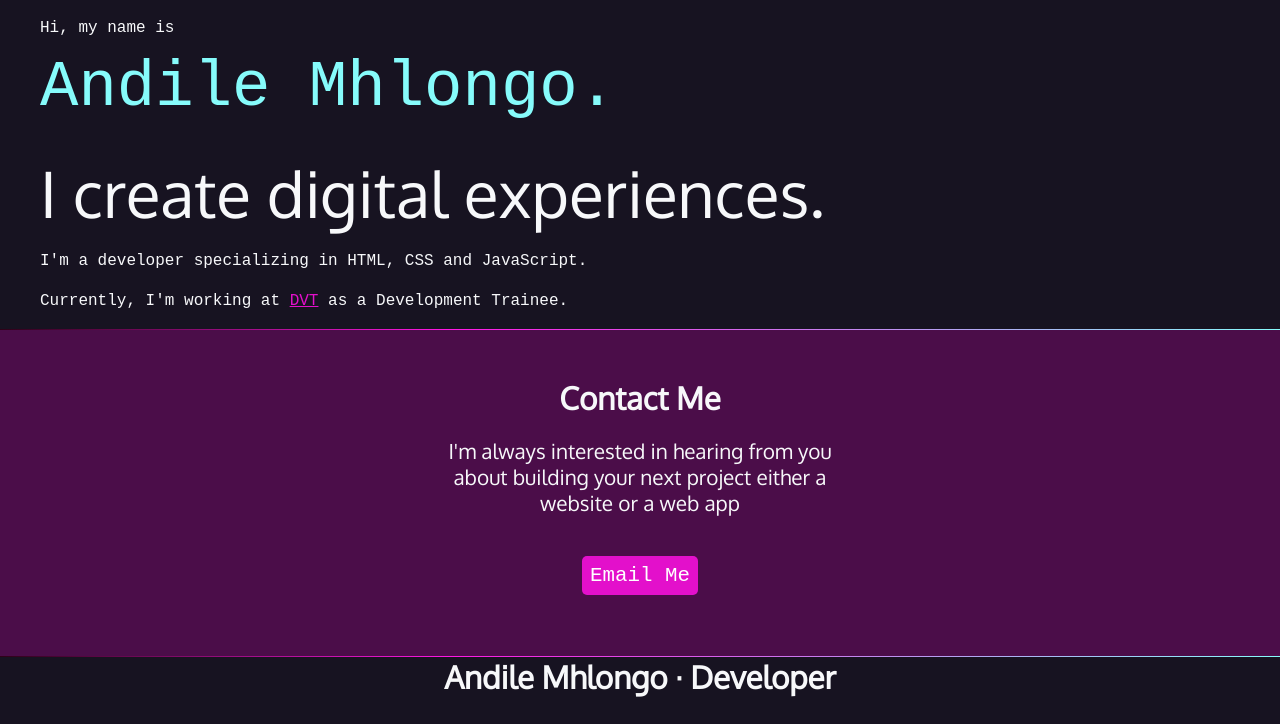
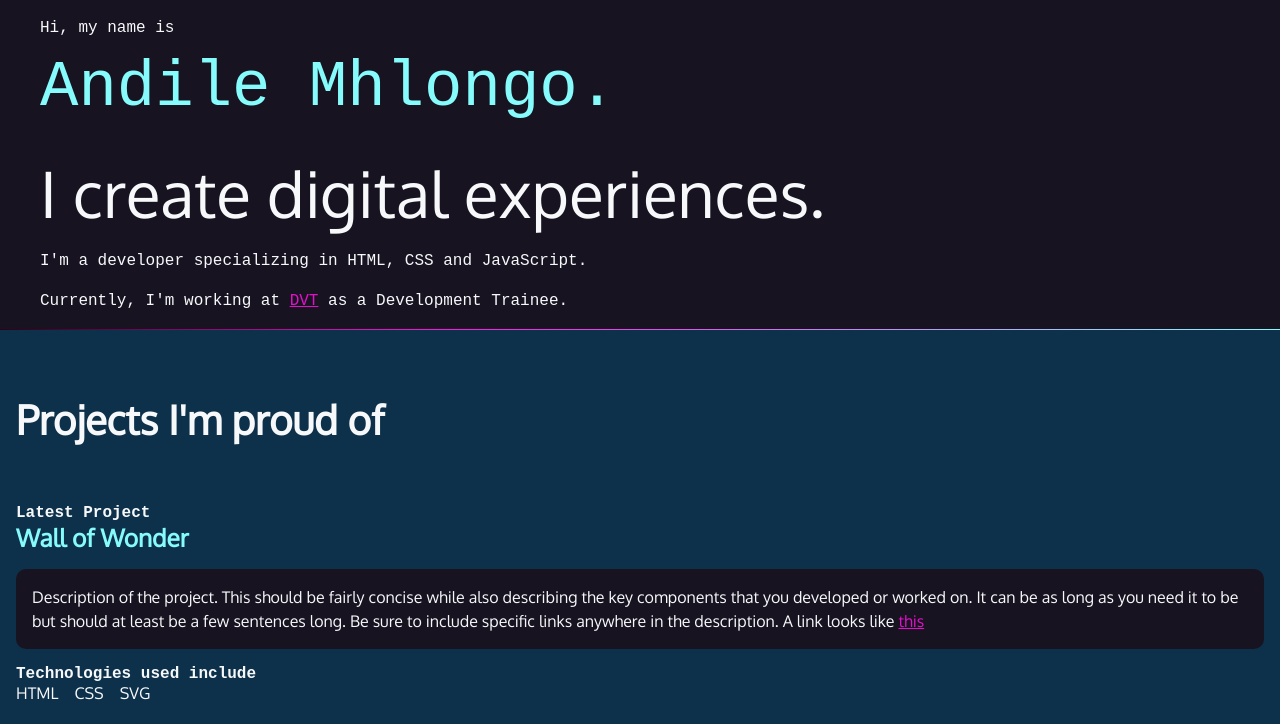
Before and after one commit to amhlongo-dvt/dvt-fullstackdeveopler-roadmap, a plain HTML site: page portfolio/index.html in a window 1280 px wide. Shown: the part 67-791 px from the top of the page. Drawn offline with Linux system fonts and the light colour scheme; a web font is replaced by a local one.

Commit message:
Added a styled project page

```diff
--- a/portfolio/css/style.css
+++ b/portfolio/css/style.css
@@ -44,6 +44,10 @@ a:hover {
 
 .section-plum {
     background-color: var(--plum);
+}
+
+.section-dkblue {
+    background-color: var(--dkblue);
 }
 
 .gradient {
@@ -165,6 +169,56 @@ footer ul {
     font-size: 3rem;
 }
 
+#projects {
+    padding: 4rem 1rem;
+}
+
+#projects h2 {
+    font-size: 2.5rem;
+    margin-bottom: calc(2.5rem*1.5);
+}
+
+#projects h3 {
+    color: var(--aqua);
+}
+
+#projects h4 {
+    font-size: 1rem;
+    font-family: var(--mono);
+    margin: 0;
+}
+
+#projects ul {
+    list-style-type: none;
+    padding: 0;
+    margin: 0;
+    display: flex;
+    flex-flow: row wrap;
+    justify-content: flex-start;
+    gap: 1rem;
+    font-size: 1rem;
+}
+
+#projects img {
+    margin: 2rem 0 4rem 0;
+    border-left: 1px solid var(--aqua);
+    border-top: 1px solid var(--aqua);
+    border-radius: 25px;
+    padding: 1rem;
+}
+
+.blackbox {
+    background-color: var(--black);
+    padding: 1rem;
+    border-radius: 10px;
+    color: var(--white);
+    font-size: 1rem;
+    line-height: 1.5;
+}
+
+
+
+
 @media (min-width: 850px) {
     nav {
         max-width: 1200px;
--- a/portfolio/index.html
+++ b/portfolio/index.html
@@ -21,7 +21,7 @@
                         </a>
                     </h1>
                 </li>
-                <li><a href="#peojects">Projects</a></li>
+                <li><a href="#projects">Projects</a></li>
                 <li><a href="#about.html">About</a></li>
                 <li><a href="#contact">Contact</a></li>
                 <li>
@@ -47,7 +47,33 @@
             <p>I'm a developer specializing in HTML, CSS and JavaScript.</p>
             <p>Currently, I'm working at <a href="https://www.dvt.co.za/">DVT</a> as a Development Trainee.</p>
         </section>
+        <div class="gradient"></div>
+        <div class="section-dkblue">
+            <section id="projects">
+                <h2>Projects I'm proud of</h2>
+                <article>
+                    <div>
+                        <h4>Latest Project</h4>
+                        <h3>Wall of Wonder</h3>
+                        <p class="blackbox">
+                            Description of the project. This should be fairly concise while
+                            also describing the key components that you developed or worked
+                            on. It can be as long as you need it to be but should at least be
+                            a few sentences long. Be sure to include specific links anywhere
+                            in the description. A link looks like <a href="https://frontendmasters.github.io/grid-flexbox-v2/">this</a>
+                        </p>
 
+                        <h4>Technologies used include</h4>
+                        <ul>
+                            <li>HTML</li>
+                            <li>CSS</li>
+                            <li>SVG</li>
+                        </ul>
+                    </div>
+                    <img src="https://assets.codepen.io/296057/fem-gettingstartedcss-ch5-1.png" alt="Screenshot of the Wall of Wonder." >
+                </article>
+            </section>
+        </div>
         <div class="gradient"></div>
         <div class="section-plum ">
             <section id="contact">
```
